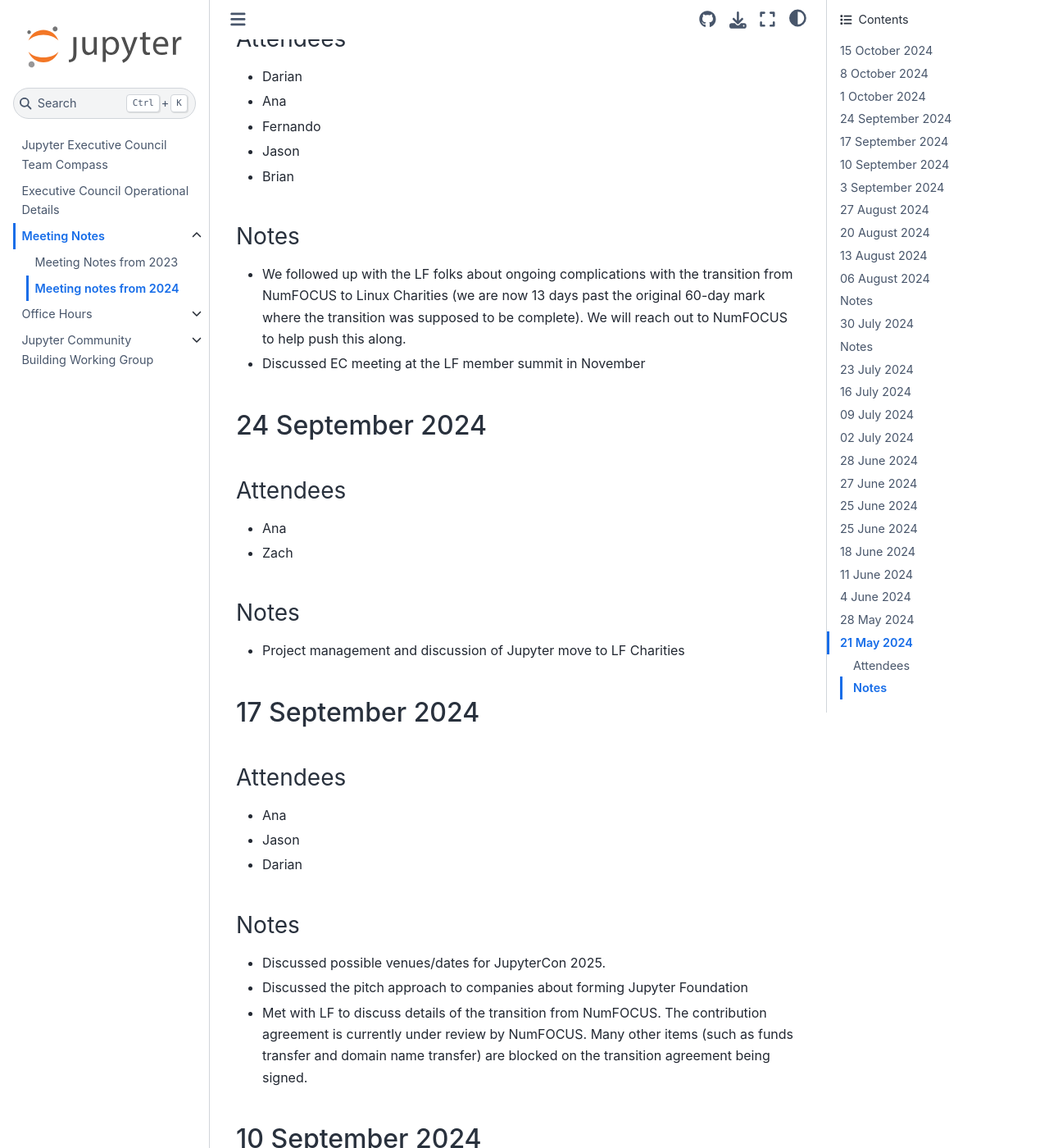
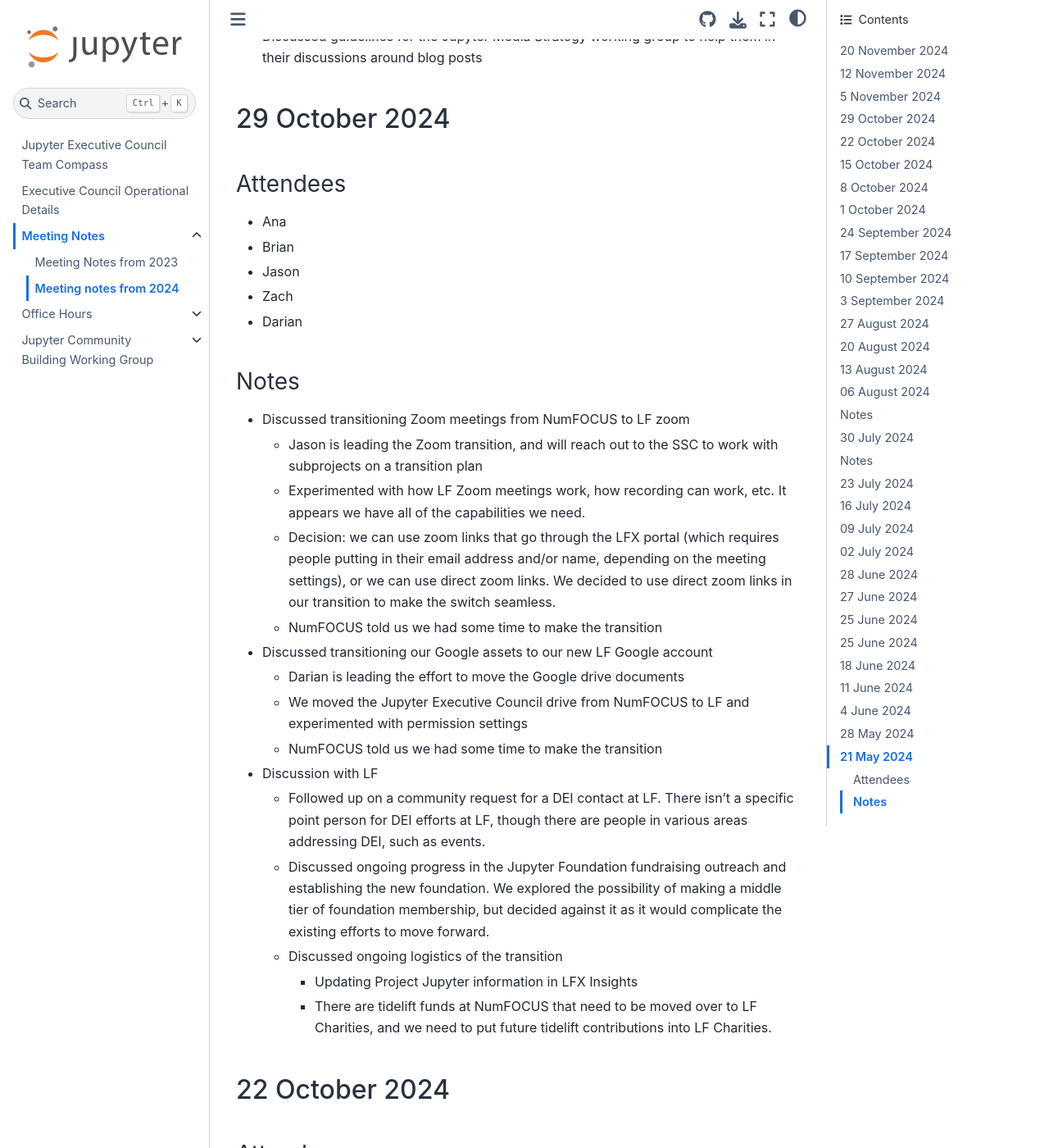
Before and after one commit to jupyter-governance/ec-team-compass, a Sphinx documentation site: the page built from docs/meeting_notes/2024.md, in a window 1280 px wide and 1400 px high, scrolled down 1745 px. Shown: the whole window at 82% size. Built offline with Sphinx 7.4.7 and the Sphinx Book theme 1.1.4, drawn with Linux system fonts in a browser that asks for light colours; some of the changed text lies outside the part shown.

Commit message:
Add last month worth of meeting minutes (#77)
* Add last month worth of meeting minutes

* Update 2024.md

---------

Co-authored-by: Ana Ruvalcaba <ruv7.ana@gmail.com>

```diff
--- a/docs/meeting_notes/2024.md
+++ b/docs/meeting_notes/2024.md
@@ -1,4 +1,97 @@
 # Meeting notes from 2024
+
+## 20 November 2024
+
+### Attendees
+- Zach
+- Ana
+- Jason
+- Fernando
+- Darian
+- Brian
+
+### Notes
+- Continued discussion of a non-profit general member tier for the Jupyter Foundation
+- Worked on synthesizing all the work we've done in recent years for mission, vision, values
+
+## 12 November 2024
+
+### Attendees
+- Zach
+- Ana
+- Jason
+- Brian
+- Darian
+
+### Notes
+- Discussed possible JupyterCon 2025 venue and date options
+- Discussed agenda for the EC meeting at LF Member Summit next week
+- Discussed with Linux Foundation representatives
+  - Jupyter Foundation formation at the Linux Foundation Member Summit next week
+  - JupyterCon 2025 venue/date options
+
+## 5 November 2024
+
+### Attendees
+- Ana
+- Jason
+- Darian
+- Zach
+- Fernando
+- Brian
+
+### Notes
+- Discussed logistics of in person EC meeting LF Summit
+- Meeting with Linux Foundation representatives
+  - Heard presentation of venue/date possibilities for JupyterCon 2025
+  - Update on Jupyter Foundation launch
+- Discussed guidelines for the Jupyter Media Strategy working group to help them in their discussions around blog posts
+
+## 29 October 2024
+
+### Attendees
+- Ana
+- Brian
+- Jason
+- Zach
+- Darian
+
+### Notes
+- Discussed transitioning Zoom meetings from NumFOCUS to LF zoom
+  - Jason is leading the Zoom transition, and will reach out to the SSC to work with subprojects on a transition plan
+  - Experimented with how LF Zoom meetings work, how recording can work, etc. It appears we have all of the capabilities we need.
+  - Decision: we can use zoom links that go through the LFX portal (which requires people putting in their email address and/or name, depending on the meeting settings), or we can use direct zoom links. We decided to use direct zoom links in our transition to make the switch seamless.
+  - NumFOCUS told us we had some time to make the transition
+- Discussed transitioning our Google assets to our new LF Google account
+  - Darian is leading the effort to move the Google drive documents
+  - We moved the Jupyter Executive Council drive from NumFOCUS to LF and experimented with permission settings
+  - NumFOCUS told us we had some time to make the transition
+- Discussion with LF
+  - Followed up on a community request for a DEI contact at LF. There isn’t a specific point person for DEI efforts at LF, though there are people in various areas addressing DEI, such as events.
+  - Discussed ongoing progress in the Jupyter Foundation fundraising outreach and establishing the new foundation. We explored the possibility of making a middle tier of foundation membership, but decided against it as it would complicate the existing efforts to move forward.
+  - Discussed ongoing logistics of the transition
+    - Updating Project Jupyter information in LFX Insights
+    - There are tidelift funds at NumFOCUS that need to be moved over to LF Charities, and we need to put future tidelift contributions into LF Charities.
+
+## 22 October 2024
+
+### Attendees
+- Brian
+- Darian
+- Fernando
+- Jason
+- Zach
+
+### Notes
+- Merged 238: https://github.com/jupyter/governance/pull/238
+- Website update merged: https://github.com/jupyter/jupyter.github.io/pull/773
+- Continued discussing JupyterCon 2025, LF events team is researching venues/dates
+- Discussed NSF solicitation about security. Jason will reach out to Security council.
+- Followed up on domain transfers, Google account, other infrastructure logistics
+- Discussed Jupyter blog post announcing LF transition
+- Meeting with LF
+  - Discussed logistics, such as domain transfers, google drive account, and onboarding to the LF project management system. Set up follow-up meetings to push forward on these items.
+- Discussed agenda for in person EC meeting in November
 
 ## 15 October 2024
 
```
